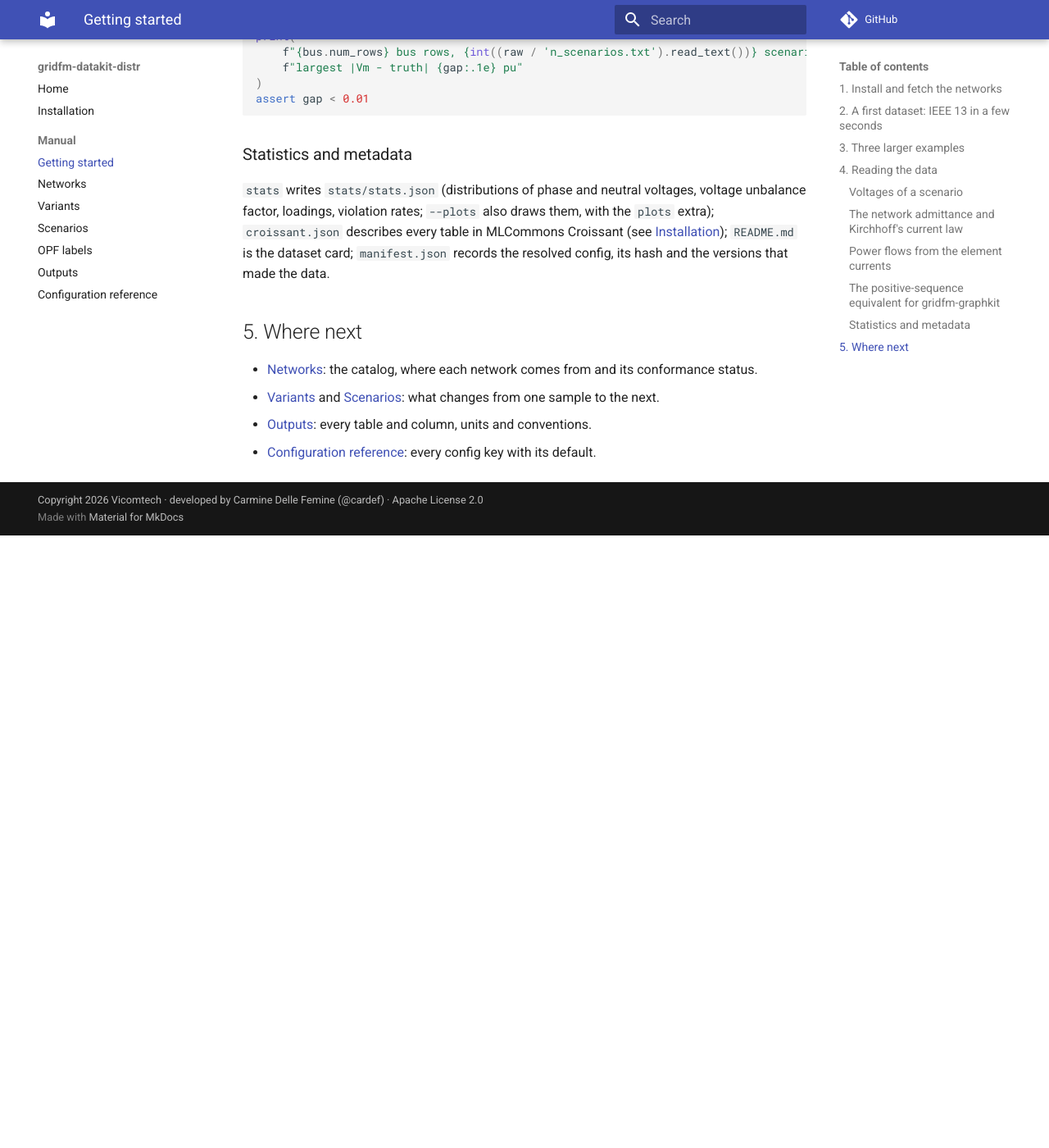
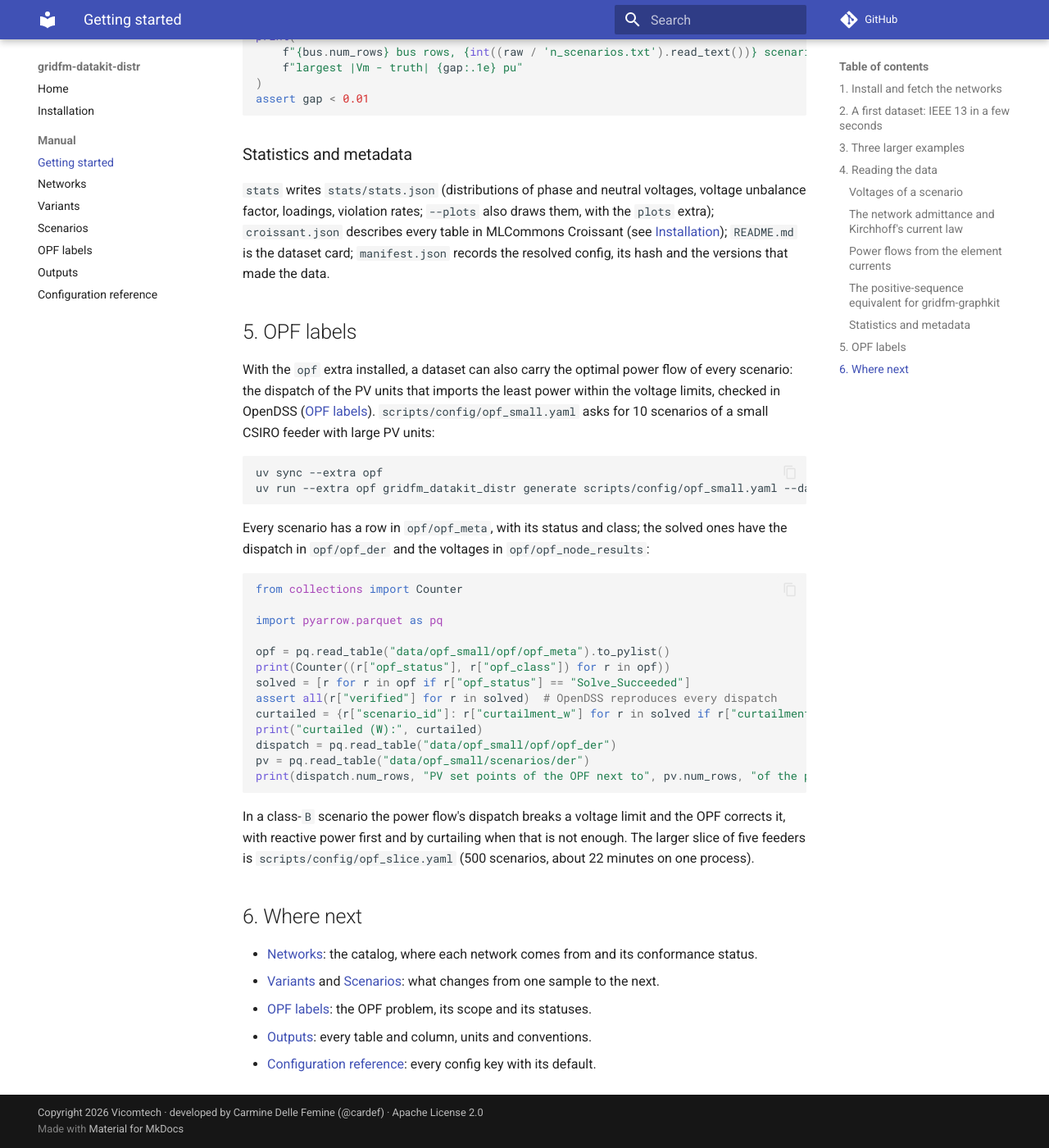
Before and after one commit to gridfm/gridfm-datakit-distr, an MkDocs documentation site: the page built from docs/manual/getting_started.md, in a window 1280 px wide and 1400 px high, scrolled down 5432 px. Shown: the whole window at 82% size. Built offline with MkDocs 1.6.1 and Material for MkDocs 9.7.7, drawn with Linux system fonts in a browser that asks for light colours; comment, search, counter and statistics services are not loaded; before the commit the page ends 6085 px from its top, so only the background shows below that.

Commit message:
docs: OPF example in the getting-started guide and the slice config
`scripts/config/opf_small.yaml` runs OPF labels on one small CSIRO
feeder in a few seconds; the guide's new section generates it and reads
the OPF tables, and a test runs that section as written.
`scripts/config/opf_slice.yaml` is the five-feeder OPF dataset with PV
sized to push part of the scenarios above the voltage limit (UK limits
stated on the feeders' base).

Co-Authored-By: Claude Opus 5.5 <noreply@anthropic.com>
Claude-Session: https://claude.ai/code/session_01KXaTVbSG3rWdzteWFQRrj4
Signed-off-by: cardef <carmine.dellefemine@gmail.com>

````diff
--- a/docs/manual/getting_started.md
+++ b/docs/manual/getting_started.md
@@ -262,9 +262,45 @@ factor, loadings, violation rates; `--plots` also draws them, with the `plots` e
 `README.md` is the dataset card; `manifest.json` records the resolved config, its hash and the
 versions that made the data.
 
-## 5. Where next
+## 5. OPF labels
+
+With the `opf` extra installed, a dataset can also carry the optimal power flow of every scenario:
+the dispatch of the PV units that imports the least power within the voltage limits, checked in
+OpenDSS ([OPF labels](opf.md)). `scripts/config/opf_small.yaml` asks for 10 scenarios of a small
+CSIRO feeder with large PV units:
+
+```bash
+uv sync --extra opf
+uv run --extra opf gridfm_datakit_distr generate scripts/config/opf_small.yaml --data-dir data
+```
+
+Every scenario has a row in `opf/opf_meta`, with its status and class; the solved ones have the
+dispatch in `opf/opf_der` and the voltages in `opf/opf_node_results`:
+
+```python
+from collections import Counter
+
+import pyarrow.parquet as pq
+
+opf = pq.read_table("data/opf_small/opf/opf_meta").to_pylist()
+print(Counter((r["opf_status"], r["opf_class"]) for r in opf))
+solved = [r for r in opf if r["opf_status"] == "Solve_Succeeded"]
+assert all(r["verified"] for r in solved)  # OpenDSS reproduces every dispatch
+curtailed = {r["scenario_id"]: r["curtailment_w"] for r in solved if r["curtailment_w"] > 1.0}
+print("curtailed (W):", curtailed)
+dispatch = pq.read_table("data/opf_small/opf/opf_der")
+pv = pq.read_table("data/opf_small/scenarios/der")
+print(dispatch.num_rows, "PV set points of the OPF next to", pv.num_rows, "of the power flow")
+```
+
+In a class-`B` scenario the power flow's dispatch breaks a voltage limit and the OPF corrects it,
+with reactive power first and by curtailing when that is not enough. The larger slice of five
+feeders is `scripts/config/opf_slice.yaml` (500 scenarios, about 22 minutes on one process).
+
+## 6. Where next
 
 - [Networks](networks.md): the catalog, where each network comes from and its conformance status.
 - [Variants](variants.md) and [Scenarios](scenarios.md): what changes from one sample to the next.
+- [OPF labels](opf.md): the OPF problem, its scope and its statuses.
 - [Outputs](outputs.md): every table and column, units and conventions.
 - [Configuration reference](config.md): every config key with its default.
````
Also changed, not shown: 3 other files.
